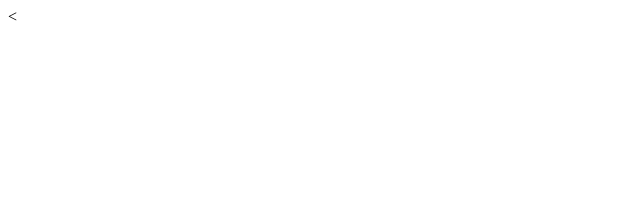
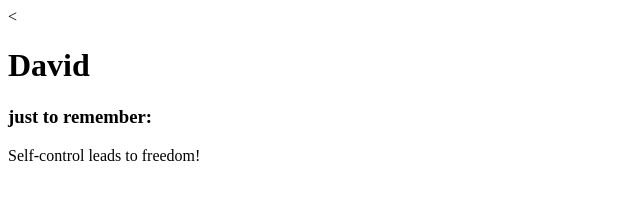
Before and after one commit to YanhuiZhou/git-demo, a plain HTML site: page new.html in a window 1280 px wide. Shown: the whole page, without its empty margins (0-640 px from the left). Drawn offline with Linux system fonts and the light colour scheme.

Commit message:
new.html body set

```diff
--- a/new.html
+++ b/new.html
@@ -5,6 +5,8 @@
     <title></title>
   </head>
   <body>
-
+    <h1>David</h1>
+        <h3>just to remember:</h3>
+        <p>Self-control leads to freedom!</p>
   </body>
 </html>
```
